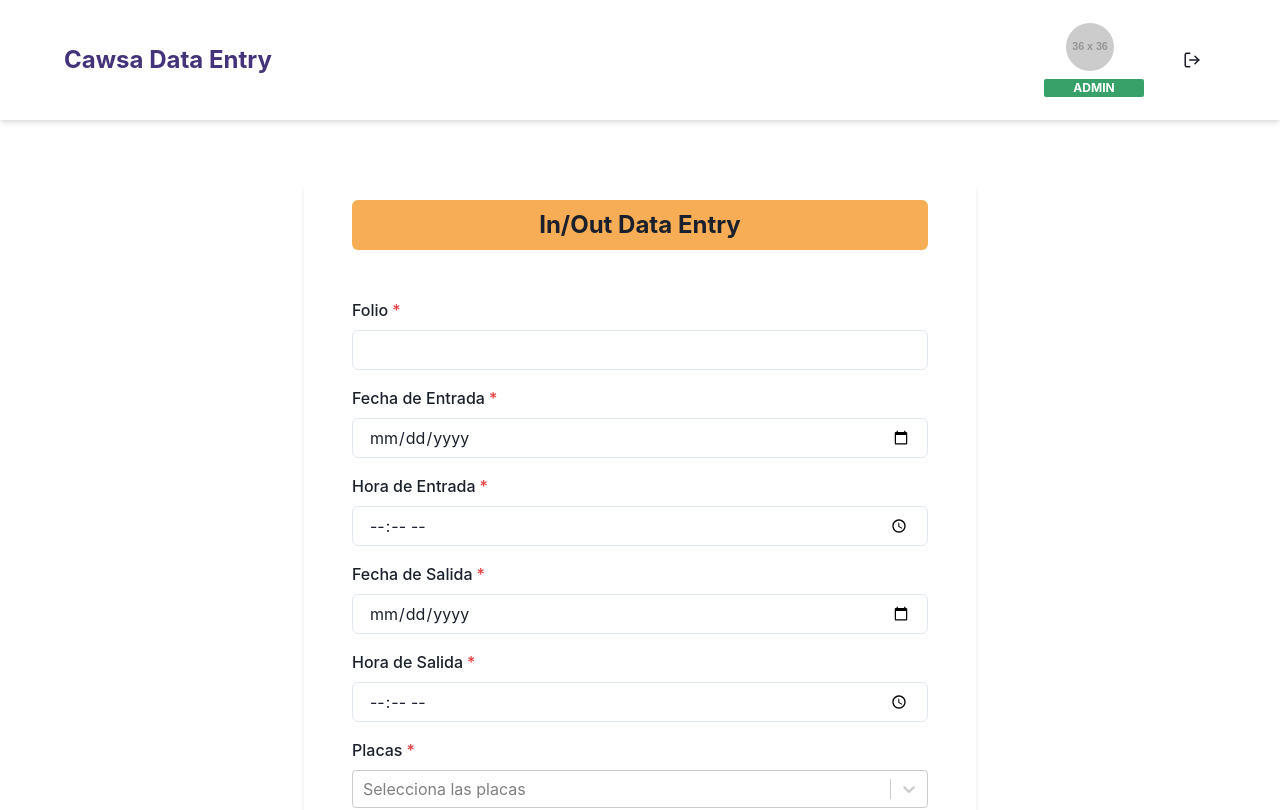
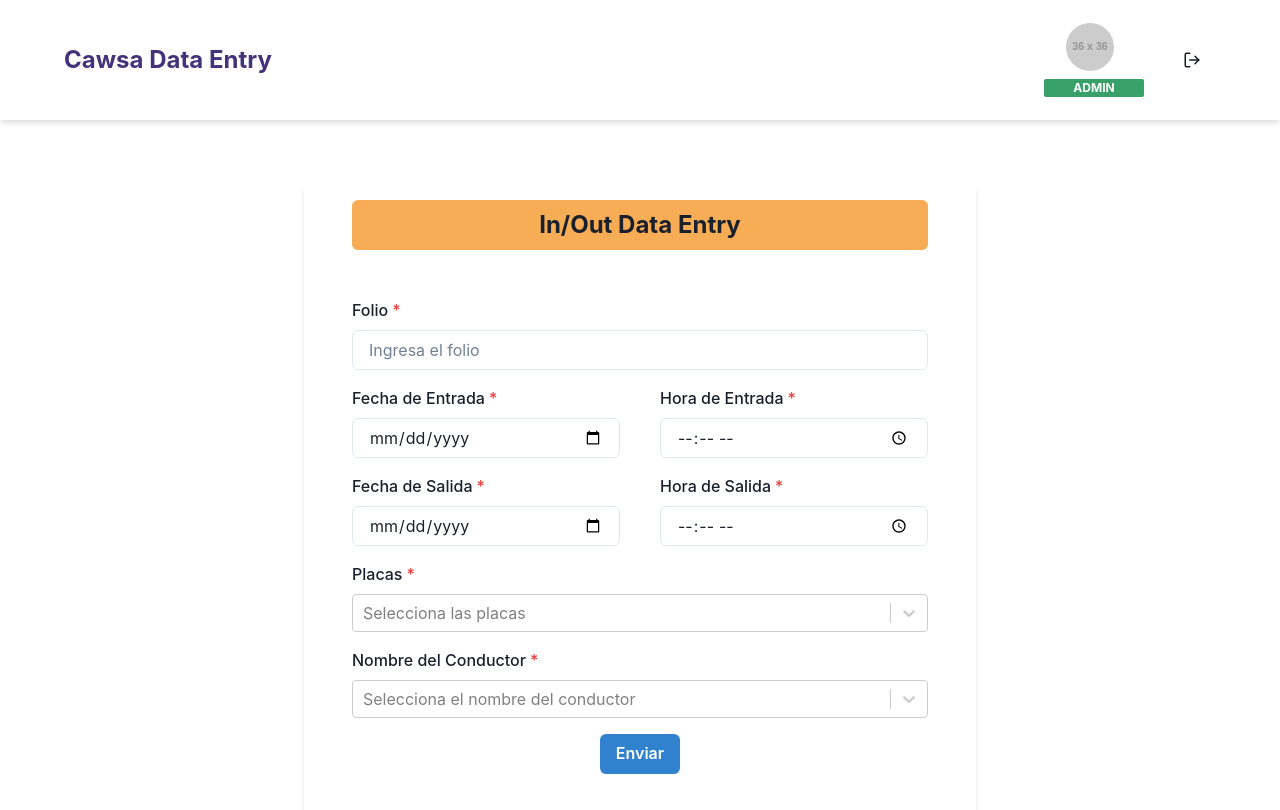
Before and after one commit to FReptar0/cawsa-demo, a Next.js app: page / in a window 1280 px wide. Shown: the top 810 px of the page. Built offline with nearby package versions, Linux system fonts and the light colour scheme.

Commit message:
Fix: Design of form

```diff
--- a/components/Form.js
+++ b/components/Form.js
@@ -8,6 +8,7 @@ import {
     Button,
     VStack,
     Text,
+    Flex,
 } from '@chakra-ui/react';
 import Select from 'react-select';
 import axios from 'axios';
@@ -137,10 +138,21 @@ const FormComponent = () => {
                             value={formik.values.folio}
                             onChange={formik.handleChange}
                             onBlur={formik.handleBlur}
+                            placeholder="Ingresa el folio"
                         />
                     </FormControl>
 
-                    <FormControl isRequired isInvalid={formik.touched.fechaEntrada && formik.errors.fechaEntrada}>
+                    <Flex
+                        justifyContent="space-between"
+                        alignItems="center"
+                        width="100%"
+                    >
+                        <FormControl
+                        isRequired
+                        isInvalid={formik.touched.fechaEntrada && formik.errors.fechaEntrada}
+                        width={"50%"}
+                        marginRight={"10"}
+                        >
                             <FormLabel>Fecha de Entrada</FormLabel>
                             <Input
                                 name="fechaEntrada"
@@ -151,7 +163,11 @@ const FormComponent = () => {
                             />
                         </FormControl>
 
-                    <FormControl isRequired isInvalid={formik.touched.horaEntrada && formik.errors.horaEntrada}>
+                        <FormControl
+                        isRequired
+                        isInvalid={formik.touched.horaEntrada && formik.errors.horaEntrada}
+                        width={"50%"}
+                        >
                             <FormLabel>Hora de Entrada</FormLabel>
                             <Input
                                 name="horaEntrada"
@@ -161,8 +177,19 @@ const FormComponent = () => {
                                 onBlur={formik.handleBlur}
                             />
                         </FormControl>
+                    </Flex>
 
-                    <FormControl isRequired isInvalid={formik.touched.fechaSalida && formik.errors.fechaSalida}>
+                    <Flex
+                        justifyContent="space-between"
+                        alignItems="center"
+                        width="100%"
+                    >
+                        <FormControl
+                        isRequired
+                        isInvalid={formik.touched.fechaSalida && formik.errors.fechaSalida}
+                        width={"50%"}
+                        marginRight={"10"}
+                        >
                             <FormLabel>Fecha de Salida</FormLabel>
                             <Input
                                 name="fechaSalida"
@@ -170,10 +197,15 @@ const FormComponent = () => {
                                 value={formik.values.fechaSalida}
                                 onChange={formik.handleChange}
                                 onBlur={formik.handleBlur}
+                                width="100%"
                             />
                         </FormControl>
 
-                    <FormControl isRequired isInvalid={formik.touched.horaSalida && formik.errors.horaSalida}>
+                        <FormControl
+                        isRequired
+                        isInvalid={formik.touched.horaSalida && formik.errors.horaSalida}
+                        width={"50%"}
+                        >
                             <FormLabel>Hora de Salida</FormLabel>
                             <Input
                                 name="horaSalida"
@@ -183,8 +215,12 @@ const FormComponent = () => {
                                 onBlur={formik.handleBlur}
                             />
                         </FormControl>
+                    </Flex>
 
-                    <FormControl isRequired isInvalid={formik.touched.placas && formik.errors.placas}>
+                    <FormControl
+                    isRequired
+                    isInvalid={formik.touched.placas && formik.errors.placas}
+                    >
                         <FormLabel>Placas</FormLabel>
                         <Select
                             name="placas"
```
Lines whose indentation alone changed are shown as unchanged.
